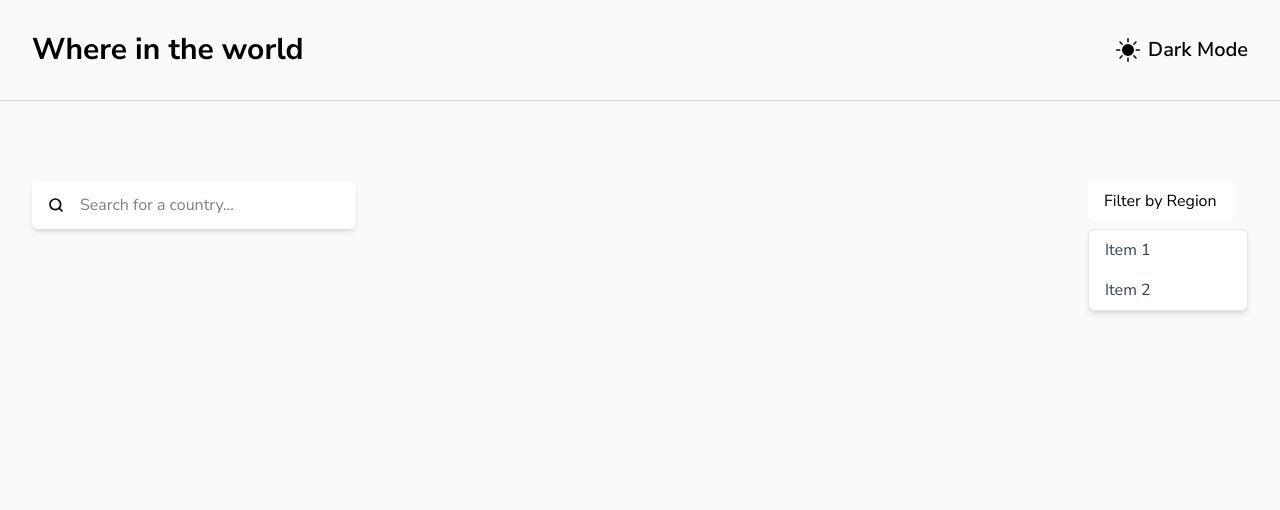
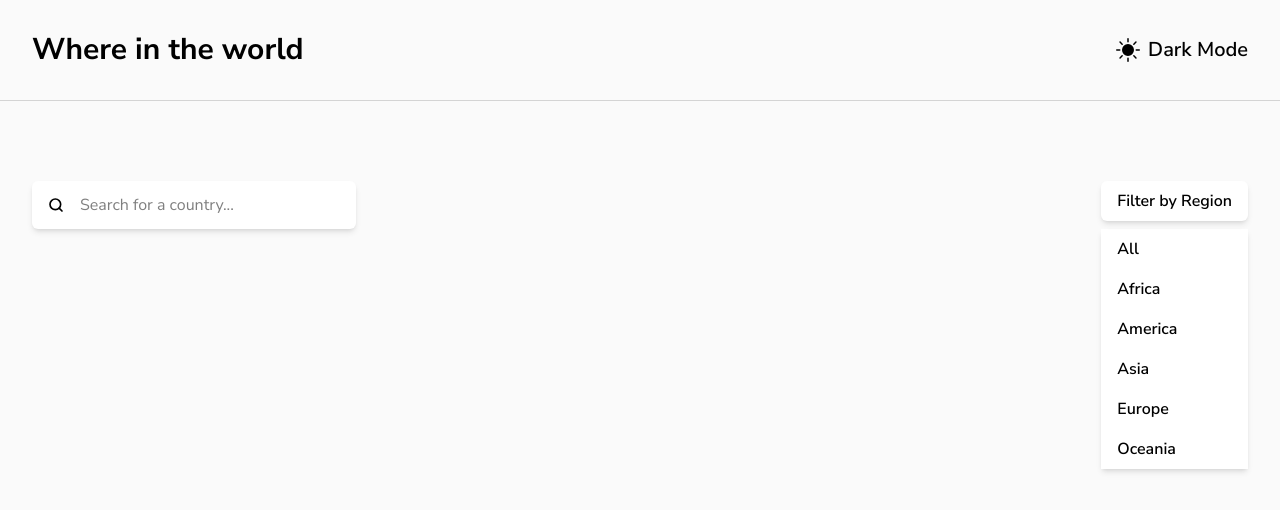
Before and after one commit to zidvsd/country-app, a React (Vite) app: page / in a window 1280 px wide. Both pictures are taken after a click on the button "Filter by Region". Shown: the top 510 px of the page. Built offline with nearby package versions, Linux system fonts and the light colour scheme.

Commit message:
Polished dark mode values

```diff
--- a/src/components/DarkModeToggle.jsx
+++ b/src/components/DarkModeToggle.jsx
@@ -25,7 +25,7 @@ const DarkModeToggle = () => {
             width="24"
             height="24"
             fill="currentColor"
-            class="bi bi-moon-fill"
+            className="bi bi-moon-fill"
             viewBox="0 0 16 16"
           >
             <path d="M6 .278a.77.77 0 0 1 .08.858 7.2 7.2 0 0 0-.878 3.46c0 4.021 3.278 7.277 7.318 7.277q.792-.001 1.533-.16a.79.79 0 0 1 .81.316.73.73 0 0 1-.031.893A8.35 8.35 0 0 1 8.344 16C3.734 16 0 12.286 0 7.71 0 4.266 2.114 1.312 5.124.06A.75.75 0 0 1 6 .278" />
@@ -36,7 +36,7 @@ const DarkModeToggle = () => {
             width="24"
             height="24"
             fill="currentColor"
-            class="bi bi-sun-fill"
+            className="bi bi-sun-fill"
             viewBox="0 0 16 16"
           >
             <path d="M8 12a4 4 0 1 0 0-8 4 4 0 0 0 0 8M8 0a.5.5 0 0 1 .5.5v2a.5.5 0 0 1-1 0v-2A.5.5 0 0 1 8 0m0 13a.5.5 0 0 1 .5.5v2a.5.5 0 0 1-1 0v-2A.5.5 0 0 1 8 13m8-5a.5.5 0 0 1-.5.5h-2a.5.5 0 0 1 0-1h2a.5.5 0 0 1 .5.5M3 8a.5.5 0 0 1-.5.5h-2a.5.5 0 0 1 0-1h2A.5.5 0 0 1 3 8m10.657-5.657a.5.5 0 0 1 0 .707l-1.414 1.415a.5.5 0 1 1-.707-.708l1.414-1.414a.5.5 0 0 1 .707 0m-9.193 9.193a.5.5 0 0 1 0 .707L3.05 13.657a.5.5 0 0 1-.707-.707l1.414-1.414a.5.5 0 0 1 .707 0m9.193 2.121a.5.5 0 0 1-.707 0l-1.414-1.414a.5.5 0 0 1 .707-.707l1.414 1.414a.5.5 0 0 1 0 .707M4.464 4.465a.5.5 0 0 1-.707 0L2.343 3.05a.5.5 0 1 1 .707-.707l1.414 1.414a.5.5 0 0 1 0 .708" />
--- a/src/components/Filter.jsx
+++ b/src/components/Filter.jsx
@@ -2,39 +2,42 @@ import React, { useState } from "react";
 
 const Filter = () => {
   const [isOpen, setIsOpen] = useState(false);
-
+  const [selectedRegion, setSelectedRegion] = useState("Filter by Region");
   const toggleDropdown = () => {
     setIsOpen(!isOpen);
   };
-
+  const handleRegionSelect = (region) => {
+    setSelectedRegion(region);
+    setIsOpen(false);
+    if (region === "All") {
+      setSelectedRegion("Filter by Region");
+    } else {
+      selectedRegion(region);
+    }
+  };
+  const countries = ["All", "Africa", "America", "Asia", "Europe", "Oceania"];
   return (
-    <div className="inline-block text-left">
+    <div className="inline-block text-left font-semibold">
       <button
         onClick={toggleDropdown}
-        className="px-4 py-2 bg-white text-black rounded-md focus:outline-none"
+        className="cursor-pointer px-4 py-2 bg-white text-black rounded-md focus:outline-none shadow-md w-auto dark:bg-dark-blue dark:text-white"
       >
-        Filter by Region
+        {selectedRegion}
       </button>
 
       {isOpen && (
-        <div className="w-40 mt-2 bg-white shadow-md rounded-md border border-gray-200">
-          <ul>
-            <li>
-              <a
-                href="#"
-                className="block px-4 py-2 text-gray-700 hover:bg-gray-200"
-              >
-                Item 1
-              </a>
-            </li>
-            <li>
-              <a
-                href="#"
-                className="block px-4 py-2 text-gray-700 hover:bg-gray-200"
-              >
-                Item 2
-              </a>
-            </li>
+        <div className="w-auto mt-2  dark:text-white  bg-dark-blue shadow-md   ">
+          <ul className="rounded-md">
+            {countries.map((region, index) => (
+              <li key={index}>
+                <a
+                  onClick={() => handleRegionSelect(region)}
+                  className="block px-4 py-2 bg-white dark:bg-dark-blue dark:text-white hover:bg-neutral-500 cursor-pointer"
+                >
+                  {region}
+                </a>
+              </li>
+            ))}
           </ul>
         </div>
       )}
```
